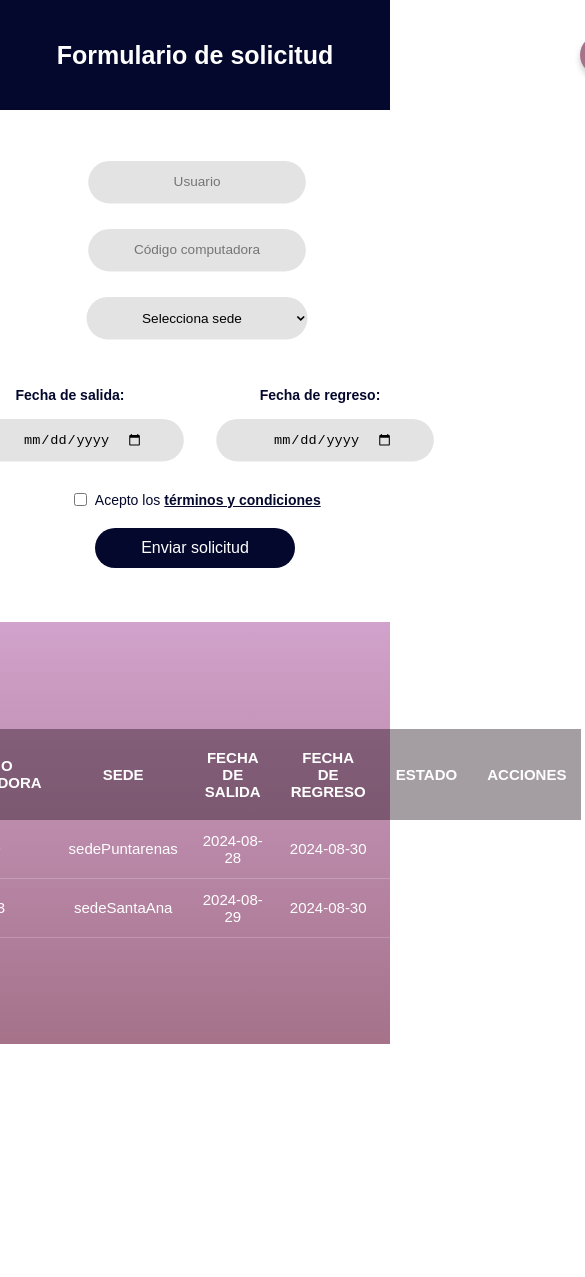
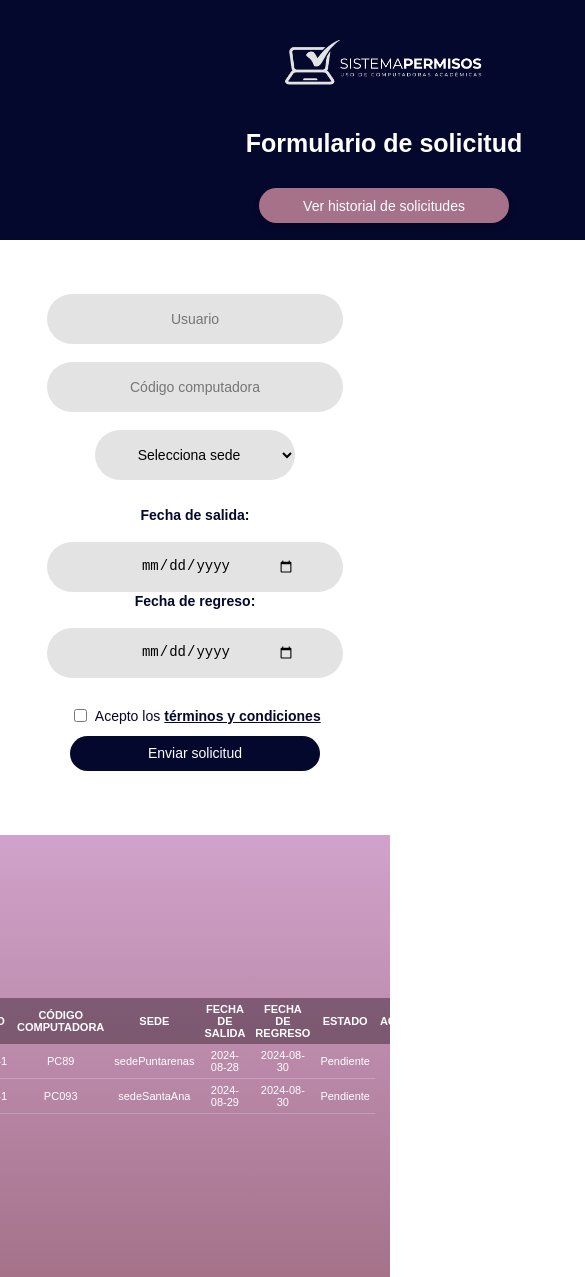
Before and after one commit to Michelle-0793/Proyecto-3, a website built with Parcel: page src/Pages/formulario.html in a window 390 px wide. Shown: the top 1277 px of the page, 585 px wide, since content can reach past the window. Before the commit the page ends 1044 px from the top, so only its background shows below. Built offline with nearby package versions, Linux system fonts and the light colour scheme; data requests are answered from the project's data file; a script that the page names is missing.

Commit message:
aplicación de parte del mediaquery

```diff
--- a/src/css/formulario.css
+++ b/src/css/formulario.css
@@ -209,6 +209,8 @@ dialog::backdrop {
 
 /*ESTILOS TABLA*/
 .divTabla{
+    padding: 10px;
+    overflow-x: auto; /* Permite el desplazamiento horizontal si es necesario */
     display: flex;
     align-items: center;
     justify-content: center;
@@ -224,6 +226,10 @@ table {
     font-size: 15px;
     table-layout: fixed;
     border-collapse: collapse;
+    margin: 0 auto;
+    padding: 0;
+    margin-left: 10px;
+    padding-left: 10px;
 }
 thead {
     background: rgba(29, 12, 23, 0.4);
@@ -286,3 +292,110 @@ tbody tr:hover {
     border-radius: 50px;
     padding: 20px;
   }
+
+
+
+  /* Media query para pantallas de 768px o menos */
+@media only screen and (max-width: 768px) {
+
+    header {
+        grid-template-columns: 1fr;
+        width:768px;
+        height: 240px;
+        margin: 0;
+        align-items: center;
+    }
+
+    .imgLogo {
+        margin-top: 30px;
+        height: auto;
+        width: 200px;
+    }
+
+    .h3 {
+        font-size: 16px;
+    }
+
+    .inputRegistro, .select {
+        width: 200px;
+        transform: none;
+    }
+
+    .divFechas {
+        margin-top: -20px;
+        grid-template-columns: 1fr;
+    }
+
+    .btnHistorial, .btnEnviar {
+        width: 250px;
+        margin: 10px 0;
+        margin-top: -30px;
+    }
+
+    /* Ajuste de la tabla */
+    .divTabla {
+        padding: 10px;
+        justify-content: center; /* Centra el contenido dentro del contenedor */
+    }
+
+    table {
+        max-width: 100px;
+        margin: 0 auto; /* Centra la tabla automáticamente */
+        font-size: 11px; /* Reduce ligeramente el tamaño de la fuente */
+        table-layout: auto; /* Permite que la tabla ajuste el ancho de las columnas */
+    }
+
+    th, td {
+        padding: 5px 5px; /* Reduce el relleno para que quepa mejor en pantallas pequeñas */
+        text-align: center;
+    }
+
+    tbody tr {
+        margin-bottom: 10px; /* Espaciado entre filas */
+    }
+
+    td {
+        justify-content: space-between; /* Alinea el contenido de las celdas */
+        text-align: center;
+    }
+
+    td::before {
+        content: attr(data-label); /* Muestra el nombre de la columna antes del valor */
+        flex-basis: 50%; /* Ocupa el 50% del espacio disponible */
+        font-weight: bold; /* Resalta el nombre de la columna */
+    }
+
+    td:last-child {
+        border-bottom: 1px solid rgba(255, 255, 255, 0.2); /* Agrega la línea divisoria al final de cada fila */
+    }
+}
+
+    .modalSolicitud .swal2-popup {
+        padding: 10px;
+        border-radius: 20px;
+        text-align: center;
+    }
+
+@media only screen and (max-width: 480px) {
+
+    .inputRegistro, .select {
+        font-size: 14px;
+    }
+
+    header {
+        text-align: center;
+    }
+
+    .divFechas {
+        padding: 10px;
+    }
+
+    .btnHistorial, .btnEnviar {
+        font-size: 14px;
+        height: 35px;
+    }
+
+    .modalSolicitud .swal2-title {
+        font-size: 16px;
+    }
+}
```
Also changed, not shown: 2 other files.
